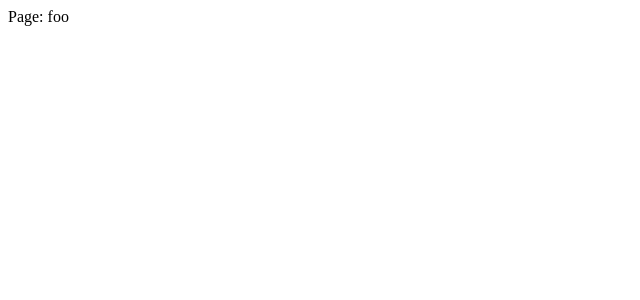
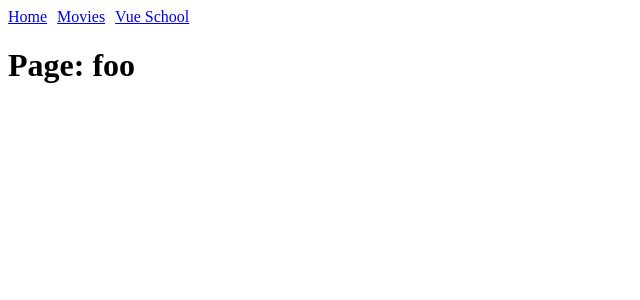
Before and after one commit to regislopeseso/nuxt-app, a Nuxt app: page / in a window 1280 px wide. Shown: the top 300 px of the page, without its empty margins (0-640 px from the left). Built offline with nearby package versions, Linux system fonts and the light colour scheme.

Commit message:
File Based Routing in Nuxt.js

```diff
--- a/app/app.vue
+++ b/app/app.vue
@@ -1,5 +1,14 @@
 <template>
   <div>
+    <nav style="display: flex; gap: 10px">
+      <NuxtLink to="/">Home</NuxtLink>
+      <NuxtLink to="/movies">Movies</NuxtLink>
+      <NuxtLink
+        to="https://vueschool.io"
+        target="_"
+        >Vue School</NuxtLink
+      >
+    </nav>
     <NuxtPage />
   </div>
 </template>
--- a/app/pages/index.vue
+++ b/app/pages/index.vue
@@ -1,7 +1,7 @@
 <script setup lang="ts"></script>
 
 <template>
-  <div>Page: foo</div>
+  <h1>Page: foo</h1>
 </template>
 
 <style scoped></style>
```
